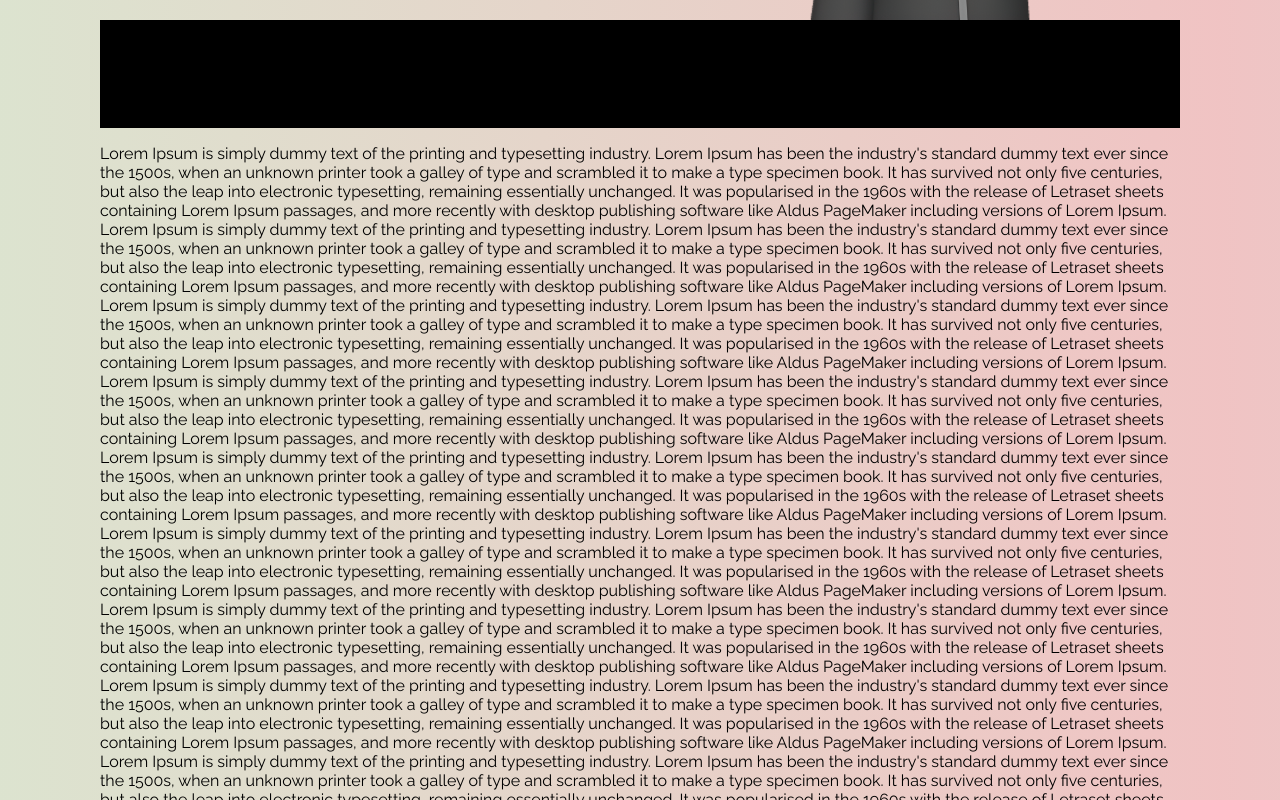
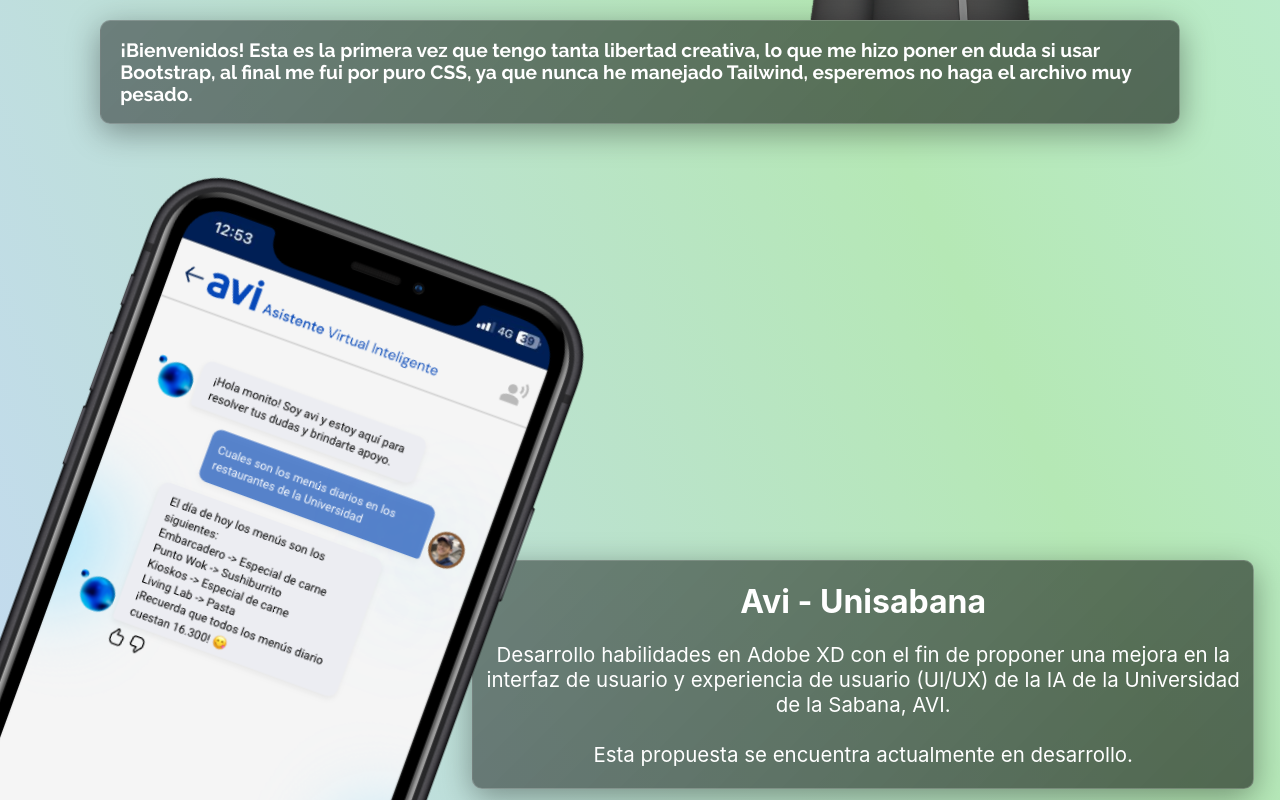
Before and after one commit to Cfgm1603/examen-cesarfgm, a React (Create React App) app: page / in a window 1280 px wide. Shown: the part 580-1380 px from the top of the page. Built offline with nearby package versions, Linux system fonts and the light colour scheme.

Commit message:
Added animations and proyects section

```diff
--- a/package.json
+++ b/package.json
@@ -9,6 +9,7 @@
     "react": "^18.2.0",
     "react-dom": "^18.2.0",
     "react-scripts": "5.0.1",
+    "react-scroll": "^1.9.0",
     "web-vitals": "^2.1.4"
   },
   "scripts": {
--- a/src/App.css
+++ b/src/App.css
@@ -1,9 +1,11 @@
 :root {
   --gradient: linear-gradient(
-    90deg,
+    65deg,
     #ffffff,
-    rgb(212, 240, 212),
-    rgba(236, 179, 179, 0.786),
+    rgba(193, 193, 232, 0.786),
+    rgba(179, 208, 236, 0.786),
+    rgb(181, 232, 181),
+    rgba(179, 236, 231, 0.786),
     rgb(196, 230, 234)
   );
 }
@@ -112,13 +114,76 @@
   text-decoration: none;
 }
 
-.Proyectos {
-  display: flex;
-  flex-direction: column;
+.Bienvenida {
+  border-radius: 10px;
+  background: linear-gradient(
+    135deg,
+    rgba(0, 0, 0, 0.432),
+    rgba(0, 0, 0, 0.552)
+  );
+
+  border: 1px solid rgba(255, 255, 255, 0.18);
+  box-shadow: 0 8px 32px 0 rgba(0, 0, 0, 0.37);
+  height: 8vw;
   justify-content: center;
   align-items: center;
-  padding-top: 10%;
-  background-color: #000000;
+  display: flex;
+  color: #ffffff;
+}
+.Bienvenida b {
+  margin: 0 1.5vw 0 1.5vw;
+  font-size: 1.5vw;
+}
+
+.Proyectos {
+  width: 100%;
+  margin-top: 6vw;
+  align-items: center;
+}
+
+.img_phone {
+  width: 100%;
+  order: 0;
+}
+.phone {
+  max-width: 50vw;
+  rotate: 20deg;
+}
+.animate_phone {
+  animation: phone_animation 1s ease-out 0s 1 forwards;
+  rotate: 20deg;
+}
+
+@keyframes phone_animation {
+  0% {
+    transform: translateX(-100%);
+  }
+  50% {
+    transform: translateX(10%);
+  }
+  100% {
+    transform: t ranslateX(0%);
+  }
+}
+.txt_proyect {
+  color: #ffffff;
+  text-align: center;
+  margin-top: 2vw;
+  border-radius: 10px;
+  margin-right: 2vw;
+  background: linear-gradient(
+    135deg,
+    rgba(0, 0, 0, 0.432),
+    rgba(0, 0, 0, 0.552)
+  );
+  max-height: 20vw;
+  border: 1px solid rgba(255, 255, 255, 0.18);
+  box-shadow: 0 8px 32px 0 rgba(0, 0, 0, 0.37);
+  width: 80%;
+  order: 1;
+}
+.txt_proyect p {
+  font-size: 1.6vw;
 }
 
 @font-face {
@@ -175,4 +240,14 @@
     width: 75%;
     height: auto;
   }
+  .Bienvenida {
+    min-height: 20vw;
+  }
+  .Bienvenida b {
+    margin: 0 3vw 0 3vw;
+    font-size: 3vw;
+  }
+  .Proyectos {
+    margin-top: 10vw;
+  }
 }
--- a/src/components/Navbar.jsx
+++ b/src/components/Navbar.jsx
@@ -1,5 +1,6 @@
 import React from "react";
 import { Link } from "react-router-dom";
+import { Link as Scroll } from "react-scroll";
 
 function Navbar() {
   return (
@@ -7,14 +8,28 @@
       <div class="around_nav">
         <ul className="Raleway-bold">
           <div class="btn_nav">
-            <Link to={"/"}>
-              <a class="text_btn">Home</a>
-            </Link>
+            <Scroll
+              to="Home"
+              spy={true}
+              smooth={true}
+              offset={1}
+              duration={500}
+            >
+              <Link to={"/"}>
+                <a class="text_btn">Home</a>
+              </Link>
+            </Scroll>
           </div>
           <div class="btn_nav">
-            <Link to={"/Home"}>
+            <Scroll
+              to="proyectos"
+              spy={true}
+              smooth={true}
+              offset={5}
+              duration={500}
+            >
               <a class="text_btn">Proyectos</a>
-            </Link>
+            </Scroll>
           </div>
           <div class="btn_nav">
             <Link to={"/Home"}>
--- a/src/pages/Home.jsx
+++ b/src/pages/Home.jsx
@@ -1,15 +1,26 @@
+import { useRef, useEffect, useState } from "react";
 import React from "react";
 import { Link } from "react-router-dom";
 import Navbar from "../components/Navbar";
+import style from "../App.css";
 
 const Home = () => {
+  const myRef = useRef();
+  const [isVisible, setIsVisible] = useState(false);
+  useEffect(() => {
+    const observer = new IntersectionObserver((entries) => {
+      const entry = entries[0];
+      setIsVisible(entry.isIntersecting);
+    });
+    observer.observe(myRef.current);
+  });
   return (
-    <div className="content">
+    <div id="Home" className="content">
       <Navbar />
       <div className="container Raleway">
         <div className="content-wrapper">
           <div className="title">
-            <h1>Hola Paramo! Soy César</h1>
+            <h1>Hola Páramo! Soy César</h1>
           </div>
           <div className="image_container">
             <img
@@ -19,95 +30,39 @@
             />
           </div>
         </div>
-        <div className="Proyectos"></div>
-        <div className="text ">
-          <p>
-            Lorem Ipsum is simply dummy text of the printing and typesetting
-            industry. Lorem Ipsum has been the industry's standard dummy text
-            ever since the 1500s, when an unknown printer took a galley of type
-            and scrambled it to make a type specimen book. It has survived not
-            only five centuries, but also the leap into electronic typesetting,
-            remaining essentially unchanged. It was popularised in the 1960s
-            with the release of Letraset sheets containing Lorem Ipsum passages,
-            and more recently with desktop publishing software like Aldus
-            PageMaker including versions of Lorem Ipsum. Lorem Ipsum is simply
-            dummy text of the printing and typesetting industry. Lorem Ipsum has
-            been the industry's standard dummy text ever since the 1500s, when
-            an unknown printer took a galley of type and scrambled it to make a
-            type specimen book. It has survived not only five centuries, but
-            also the leap into electronic typesetting, remaining essentially
-            unchanged. It was popularised in the 1960s with the release of
-            Letraset sheets containing Lorem Ipsum passages, and more recently
-            with desktop publishing software like Aldus PageMaker including
-            versions of Lorem Ipsum. Lorem Ipsum is simply dummy text of the
-            printing and typesetting industry. Lorem Ipsum has been the
-            industry's standard dummy text ever since the 1500s, when an unknown
-            printer took a galley of type and scrambled it to make a type
-            specimen book. It has survived not only five centuries, but also the
-            leap into electronic typesetting, remaining essentially unchanged.
-            It was popularised in the 1960s with the release of Letraset sheets
-            containing Lorem Ipsum passages, and more recently with desktop
-            publishing software like Aldus PageMaker including versions of Lorem
-            Ipsum. Lorem Ipsum is simply dummy text of the printing and
-            typesetting industry. Lorem Ipsum has been the industry's standard
-            dummy text ever since the 1500s, when an unknown printer took a
-            galley of type and scrambled it to make a type specimen book. It has
-            survived not only five centuries, but also the leap into electronic
-            typesetting, remaining essentially unchanged. It was popularised in
-            the 1960s with the release of Letraset sheets containing Lorem Ipsum
-            passages, and more recently with desktop publishing software like
-            Aldus PageMaker including versions of Lorem Ipsum. Lorem Ipsum is
-            simply dummy text of the printing and typesetting industry. Lorem
-            Ipsum has been the industry's standard dummy text ever since the
-            1500s, when an unknown printer took a galley of type and scrambled
-            it to make a type specimen book. It has survived not only five
-            centuries, but also the leap into electronic typesetting, remaining
-            essentially unchanged. It was popularised in the 1960s with the
-            release of Letraset sheets containing Lorem Ipsum passages, and more
-            recently with desktop publishing software like Aldus PageMaker
-            including versions of Lorem Ipsum. Lorem Ipsum is simply dummy text
-            of the printing and typesetting industry. Lorem Ipsum has been the
-            industry's standard dummy text ever since the 1500s, when an unknown
-            printer took a galley of type and scrambled it to make a type
-            specimen book. It has survived not only five centuries, but also the
-            leap into electronic typesetting, remaining essentially unchanged.
-            It was popularised in the 1960s with the release of Letraset sheets
-            containing Lorem Ipsum passages, and more recently with desktop
-            publishing software like Aldus PageMaker including versions of Lorem
-            Ipsum. Lorem Ipsum is simply dummy text of the printing and
-            typesetting industry. Lorem Ipsum has been the industry's standard
-            dummy text ever since the 1500s, when an unknown printer took a
-            galley of type and scrambled it to make a type specimen book. It has
-            survived not only five centuries, but also the leap into electronic
-            typesetting, remaining essentially unchanged. It was popularised in
-            the 1960s with the release of Letraset sheets containing Lorem Ipsum
-            passages, and more recently with desktop publishing software like
-            Aldus PageMaker including versions of Lorem Ipsum. Lorem Ipsum is
-            simply dummy text of the printing and typesetting industry. Lorem
-            Ipsum has been the industry's standard dummy text ever since the
-            1500s, when an unknown printer took a galley of type and scrambled
-            it to make a type specimen book. It has survived not only five
-            centuries, but also the leap into electronic typesetting, remaining
-            essentially unchanged. It was popularised in the 1960s with the
-            release of Letraset sheets containing Lorem Ipsum passages, and more
-            recently with desktop publishing software like Aldus PageMaker
-            including versions of Lorem Ipsum. Lorem Ipsum is simply dummy text
-            of the printing and typesetting industry. Lorem Ipsum has been the
-            industry's standard dummy text ever since the 1500s, when an unknown
-            printer took a galley of type and scrambled it to make a type
-            specimen book. It has survived not only five centuries, but also the
-            leap into electronic typesetting, remaining essentially unchanged.
-            It was popularised in the 1960s with the release of Letraset sheets
-            containing Lorem Ipsum passages, and more recently with desktop
-            publishing software like Aldus PageMaker including versions of Lorem
-            Ipsum.
-          </p>
+        <div className="Bienvenida">
+          <b>
+            ¡Bienvenidos! Esta es la primera vez que tengo tanta libertad
+            creativa, lo que me hizo poner en duda si usar Bootstrap, al final
+            me fui por puro CSS, ya que nunca he manejado Tailwind, esperemos no
+            haga el archivo muy pesado.
+          </b>
         </div>
       </div>
-
-      <button>
-        <Link to="/Home">Go to Page 2</Link>
-      </button>
+      <div className="Proyectos content-wrapper" id="proyectos">
+        <div>
+          <img
+            // className={isVisible ? style.animate_phone : style.phone}
+            className="phone"
+            ref={myRef}
+            src={require("../assets/phone.png")}
+            alt="Imagen de un teléfono"
+          />
+        </div>
+        <div className="txt_proyect">
+          <h1>Avi - Unisabana</h1>
+          <p>
+            Desarrollo habilidades en Adobe XD con el fin de proponer una mejora
+            en la interfaz de usuario y experiencia de usuario (UI/UX) de la IA
+            de la Universidad de la Sabana, AVI.
+            <br /> <br />
+            Esta propuesta se encuentra actualmente en desarrollo.
+          </p>
+          {/* <Link to="/Proyectos">
+            <button className="btn">Ver Proyectos</button>
+          </Link> */}
+        </div>
+      </div>
     </div>
   );
 };
```
Also changed, not shown: src/assets/phone.png (added), 1 other file (tests, documents, lock files or other folders).
